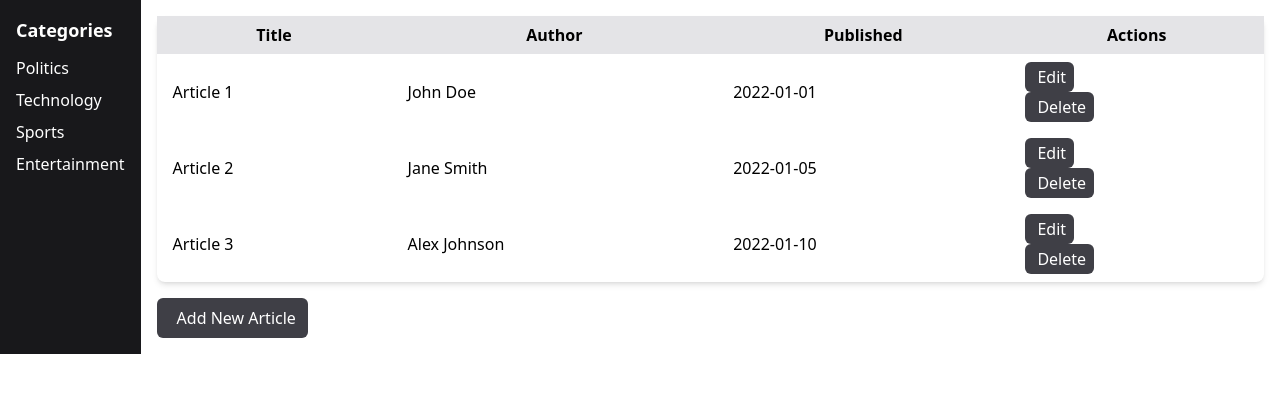
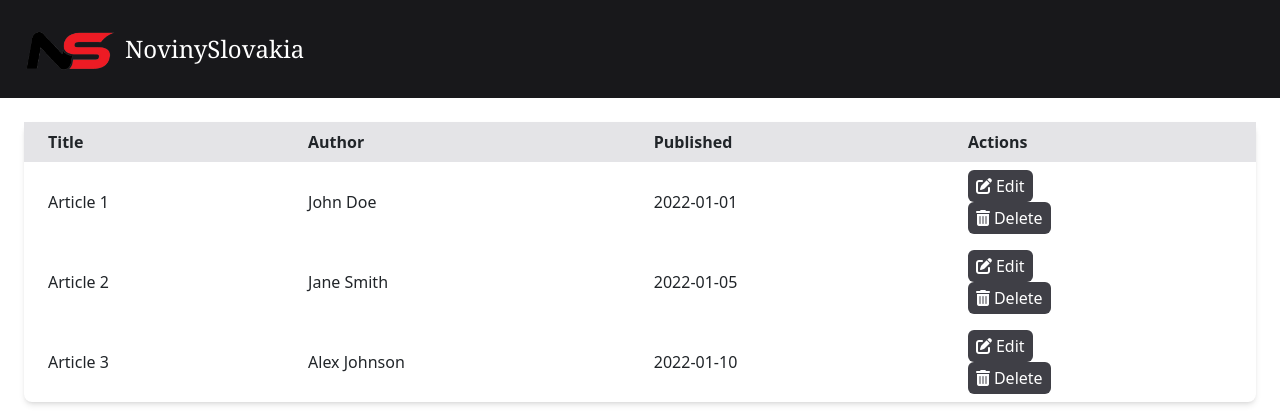
Before and after one commit to ANTK2/sj_5_2024, a PHP site: page /admin/index in a window 1280 px wide. Shown: the top 420 px of the page. Run offline with PHP 8.4, Linux system fonts and the light colour scheme; the visitor is signed in with stand-in values (Sample User, id 1); some libraries are stand-ins or nearby versions.

Commit message:
oprava admin panelu

```diff
--- a/admin/index.php
+++ b/admin/index.php
@@ -1,20 +1,5 @@
-<html>
-  <head>
-    <meta charset="UTF-8">
-    <meta name="viewport" content="width=device-width, initial-scale=1.0">
-    <script src="https://cdn.tailwindcss.com"></script>
-  </head>
-  <body>
+<?php include "parts/header.php";?>
     <div class="flex">
-    <nav class="bg-zinc-900 text-white p-4">
-        <h2 class="text-lg font-bold">Categories</h2>
-        <ul class="mt-2">
-            <li class="py-1">Politics</li>
-            <li class="py-1">Technology</li>
-            <li class="py-1">Sports</li>
-            <li class="py-1">Entertainment</li>
-        </ul>
-    </nav>
     <div class="flex-1 overflow-y-auto p-4">
         <table class="w-full bg-white shadow-md rounded-lg">
             <thead>
@@ -72,5 +57,3 @@
         </button>
     </div>
 </div>
-  </body>
-</html>
--- a/admin/parts/header.php
+++ b/admin/parts/header.php
@@ -1,5 +1,11 @@
 <?php
 session_start();
+if (basename($_SERVER['PHP_SELF']) !== 'login.php') {
+    if (!isset($_SESSION['loggedin']) || $_SESSION['loggedin'] !== true) {
+        header("Location: login.php");
+        exit();
+    }
+}
 include_once 'classes/autoloader.php';
 $db = new Database();
 ?>
@@ -15,24 +21,15 @@ $db = new Database();
     <title>NovinySlovakia</title>
 </head>
 <body>
-    <header>
-    <nav class="bg-zinc-900 text-white p-4">
+<header>
+<nav class="bg-zinc-900 text-white p-4">
   <div class="mx-auto flex justify-between items-center">
     <a href="index">
     <div class="flex items-center">
-      <img style="max-height:50px; max-width:auto;" src="img/logo.png" alt="Logo" class="mr-2" />
+      <img style="max-height:50px; max-width:auto;" src="../img/logo.png" alt="Logo" class="mr-2" />
       <span class="font-serif text-2xl">NovinySlovakia</span>
     </div>
     </a>
-    <div class="hidden md:flex space-x-4">
-      <a href="index" class="hover:underline hover:bg-zinc-800 hover:text-zinc-300 px-2 py-1 rounded transition-all">Najnovšie Správy</a>
-      <a href="zdravie" class="hover:underline hover:bg-zinc-800 hover:text-zinc-300 px-2 py-1 rounded transition-all">Zdravie</a>
-      <a href="sport" class="hover:underline hover:bg-zinc-800 hover:text-zinc-300 px-2 py-1 rounded transition-all">Šport</a>
-      <a href="politika" class="hover:underline hover:bg-zinc-800 hover:text-zinc-300 px-2 py-1 rounded transition-all">Politika</a>
-      <a href="technologie" class="hover:underline hover:bg-zinc-800 hover:text-zinc-300 px-2 py-1 rounded transition-all">Technológie</a>
-      <a href="zivotne-prostredie" class="hover:underline hover:bg-zinc-800 hover:text-zinc-300 px-2 py-1 rounded transition-all">Životné Prostredie</a>
-      <a href="ekonomika" class="hover:underline hover:bg-zinc-800 hover:text-zinc-300 px-2 py-1 rounded transition-all">Ekonomika</a>
-    </div>
     <button class="md:hidden block">
       <svg
         xmlns="http://www.w3.org/2000/svg"
```
Also changed, not shown: admin/classes/loginprocessor.php (+4 -4 lines), admin/login.php (+20 -5 lines).
